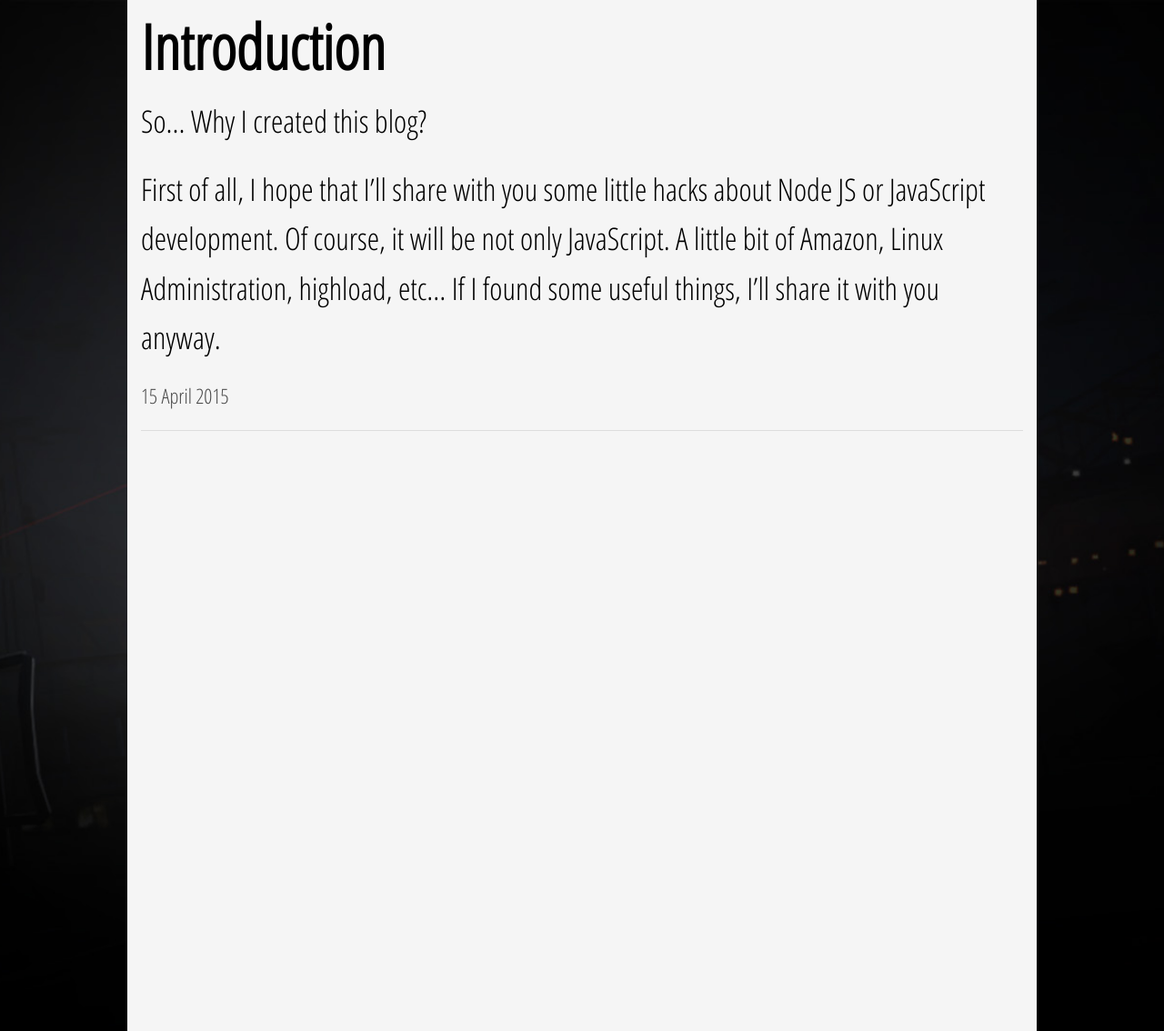
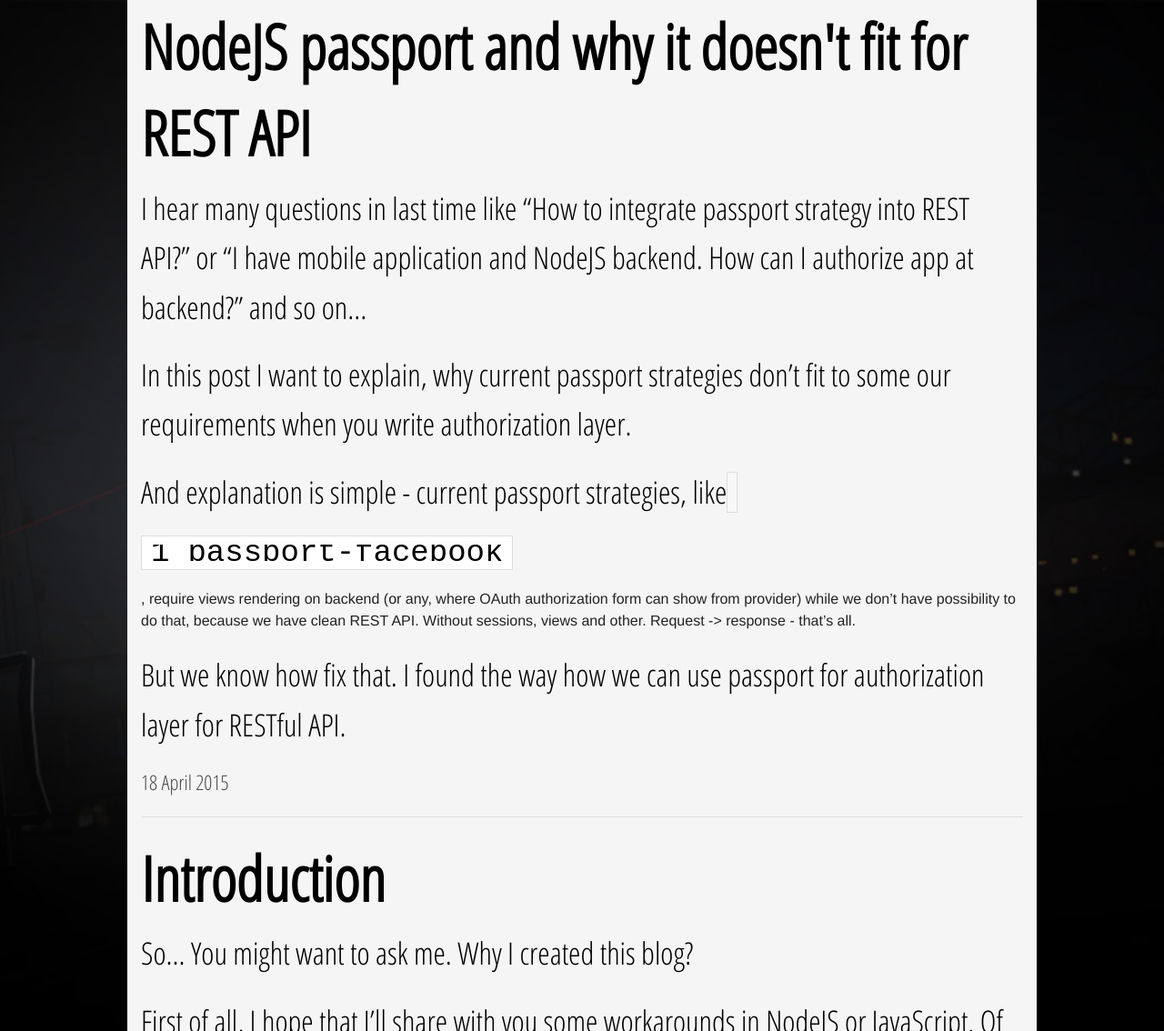
Before and after one commit to ghaiklor/ghaiklor.com, a Jekyll site: the page built from blog/index.html, in a window 1280 px wide. Shown: the whole page at 91% size. Built offline with Jekyll 4.4.1, drawn with Linux system fonts in a browser that asks for light colours; the list of posts is cut into pages by our own code; some of the changed text lies outside the part shown.

Commit message:
Update posts

```diff
--- a/_posts/2015-04-15-introduction.md
+++ b/_posts/2015-04-15-introduction.md
@@ -5,18 +5,18 @@
 keywords: introduction, bio, blog, ghaiklor, Eugene Obrezkov
 ---
 
-So... Why I created this blog?
+So... You might want to ask me. Why I created this blog?
 
-First of all, I hope that I'll share with you some little hacks about Node JS or JavaScript development. Of course, it will be not only JavaScript. A little bit of Amazon, Linux Administration, highload, etc... If I found some useful things, I'll share it with you anyway.
+First of all, I hope that I'll share with you some workarounds in NodeJS or JavaScript. Of course, it will be not only JavaScript. A little bit of Amazon, Linux Administration, highload, interesting modules, etc... If I found some useful things, I'll share it with you anyway.
+
+My name is Eugene Obrezkov and I'm developing from 3 years old. My father is ASM\C++ developer from 1990 and he taught me a lot in my childhood about programming.
 
 <!--MORE-->
 
-My name is Eugene Obrezkov and I working with IT and development from 3 years old. My father was ASM developer and he teach me a lot in my childhood about programming.
+From 5 years old I knew some popular languages in that time like Pascal, Visual Basic, Assembler. I don't talking about experience in Assembler or Pascal. I want to say, that I was able to create simple own programs in 5 years old. I understood how to create algorithm and implement it in some language.
 
-From 5 years old I already know some popular languages in that time like Pascal, Visual Basic, Assembler.
+And you know, I liked it. I really like creating some algorithms. Then trying to figure out a way to implement it. I like it.
 
-And you know, I like it. I really like what I'm doing. I am 22 years old. And my whole life it's development. I had worked with many things within this time: Pascal, Delphi, ASM, C++, C#, Qt, Unity, Reverse Engineering and a lot more.
+My whole life was and is - it's development. I had worked with many things within my life: Pascal, Delphi, ASM, C++, C#, Qt, Unity, Reverse Engineering, Software Testing and a lot a lot more.
 
-Right now, I'm NodeJS Technical Leader with experience 4+ years.
-
-So... I hope, that here I'll be write some little hacks and sharing with you my knowledge.
+So here I'll be writing workarounds and sharing with you my knowledge.
--- /dev/null
+++ b/_posts/2015-04-18-nodejs-passport-and-rest-api.md
@@ -0,0 +1,35 @@
+---
+layout: post
+title: NodeJS passport and why it doesn't fit for REST API
+date: April 18th, 2015
+keywords: nodejs, passport, strategies, strategy, rest, api
+---
+
+I hear many questions in last time like "How to integrate passport strategy into REST API?" or "I have mobile application and NodeJS backend. How can I authorize app at backend?" and so on...
+
+In this post I want to explain, why current passport strategies don't fit to some our requirements when you write authorization layer.
+
+And explanation is simple - current passport strategies, like `passport-facebook`, require views rendering on backend (or any, where OAuth authorization form can show from provider) while we don't have possibility to do that, because we have clean REST API. Without sessions, views and other. Request -> response - that's all.
+
+But we know how fix that. I found the way how we can use passport for authorization layer for RESTful API.
+
+<!--MORE-->
+
+The new flow for authorization is more simple. All authorization flow for getting access_token and refresh_token is going in frontend (mobile app or web app). When frontend app get the access_token from OAuth provider, it can send this access_token to backend. And backend with this token can make request to provider and fetch data.
+
+I wrote a lot passport strategies for this new flow. You can find them in my GitHub repository and install via npm.
+
+Using is very simple. You just install passport strategy and configure it within `passport.use()`.
+
+{% highlight javascript %}
+passport.use(new FacebookTokenStrategy(config), function(req, access_token, refresh_token, profile, next) {
+    console.log(profile);
+});
+
+passport.authenticate('facebook-token', function(error, user, info) {
+    console.log('Here is your user model created after social auth' + user);
+});
+
+{% endhighlight %}
+
+That's it. In this way you can start using passport and write one authorization layer for all social networks and continue using decoupled mobile apps from backend app.
```
